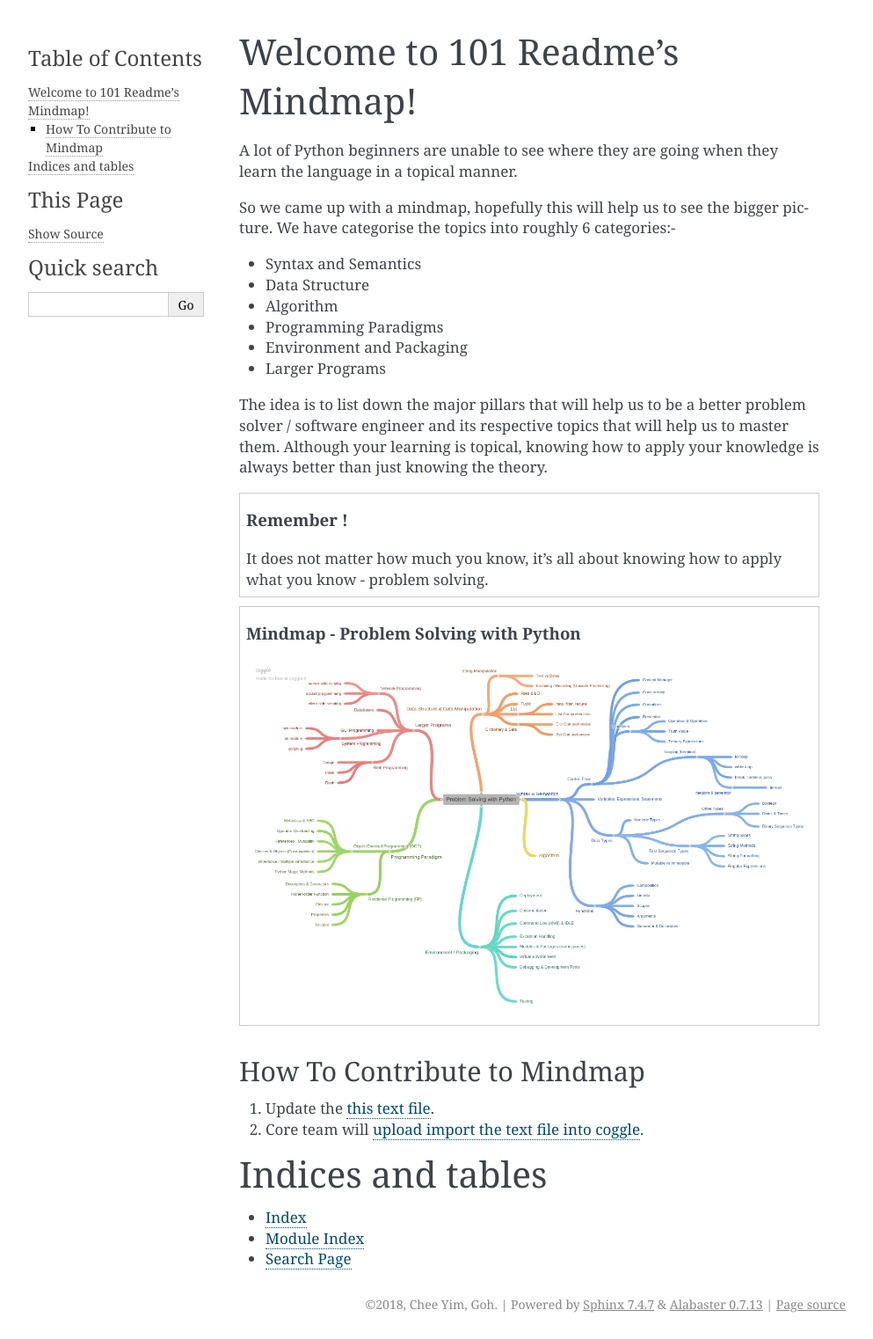
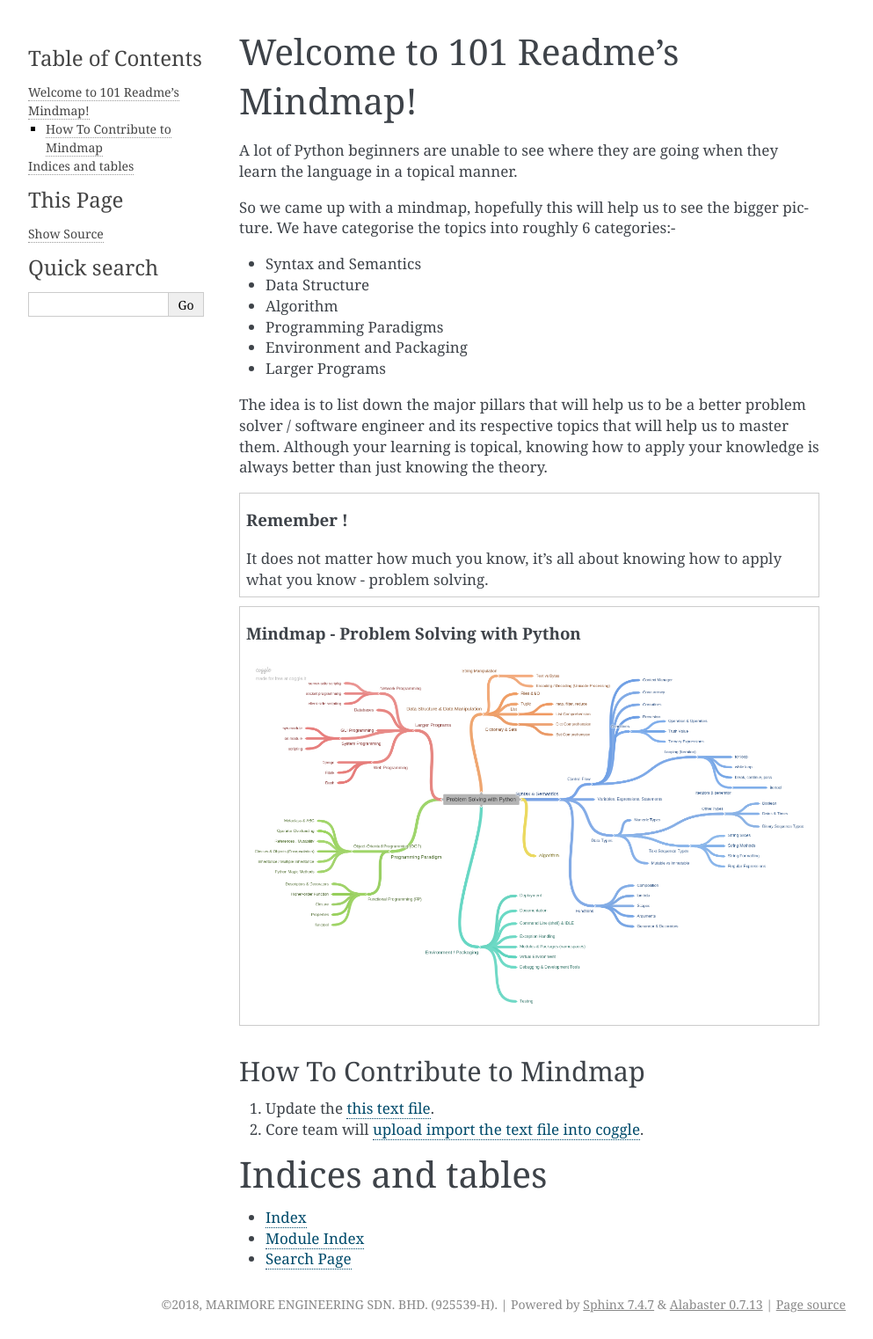
Before and after one commit to StudiMY/001-README, a Sphinx documentation site: the page built from source/index.rst, in a window 1280 px wide. Shown: the whole page at 88% size, without its empty margins (148-1141 px from the left). Built offline with Sphinx 7.4.7, drawn with Linux system fonts in a browser that asks for light colours.

Commit message:
Fix the conf file

```diff
--- a/source/conf.py
+++ b/source/conf.py
@@ -19,9 +19,9 @@
 
 # -- Project information -----------------------------------------------------
 
-project = '101 Readme'
-copyright = '2018, Chee Yim, Goh'
-author = 'Chee Yim, Goh'
+project = 'The Studi My Project'
+copyright = '2018, MARIMORE ENGINEERING SDN. BHD. (925539-H)'
+author = 'Chee Yim, Goh and Iqbal Abdullah'
 
 # The short X.Y version
 version = ''
@@ -128,8 +128,8 @@
 # (source start file, target name, title,
 #  author, documentclass [howto, manual, or own class]).
 latex_documents = [
-    (master_doc, '101Readme.tex', '101 Readme Documentation',
-     'Chee Yim, Goh', 'manual'),
+    (master_doc, '101Readme.tex', 'Introduction to the Studi My Project',
+     'Chee Yim, Goh \\and Iqbal Abdullah', 'manual'),
 ]
 
 
@@ -138,7 +138,7 @@
 # One entry per manual page. List of tuples
 # (source start file, name, description, authors, manual section).
 man_pages = [
-    (master_doc, '101readme', '101 Readme Documentation',
+    (master_doc, '101readme', 'Introduction to the Studi My Project',
      [author], 1)
 ]
 
@@ -149,7 +149,7 @@
 # (source start file, target name, title, author,
 #  dir menu entry, description, category)
 texinfo_documents = [
-    (master_doc, '101Readme', '101 Readme Documentation',
+    (master_doc, '101Readme', 'Introduction to the Studi My Project',
      author, '101Readme', 'One line description of project.',
      'Miscellaneous'),
 ]
```
